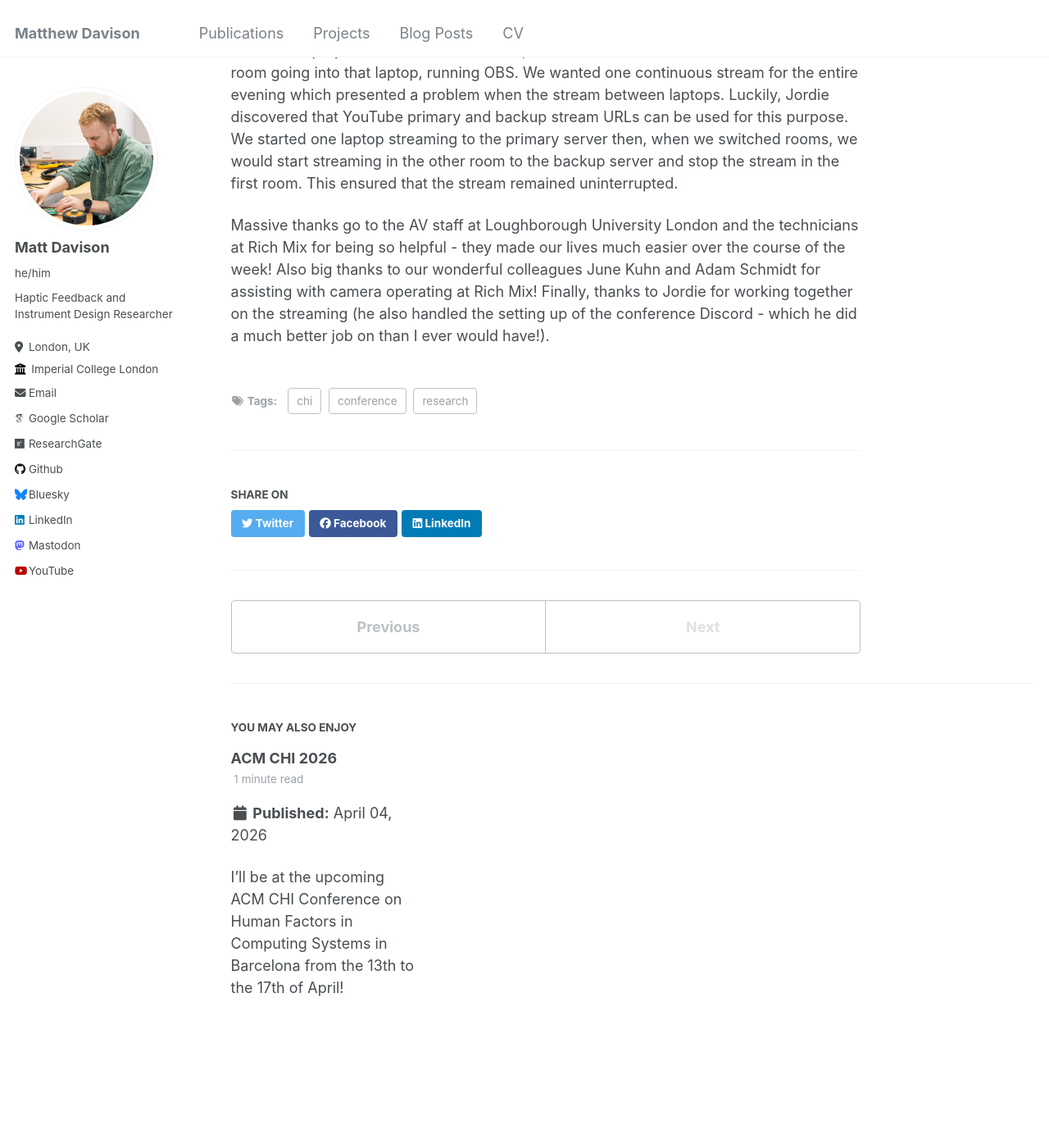
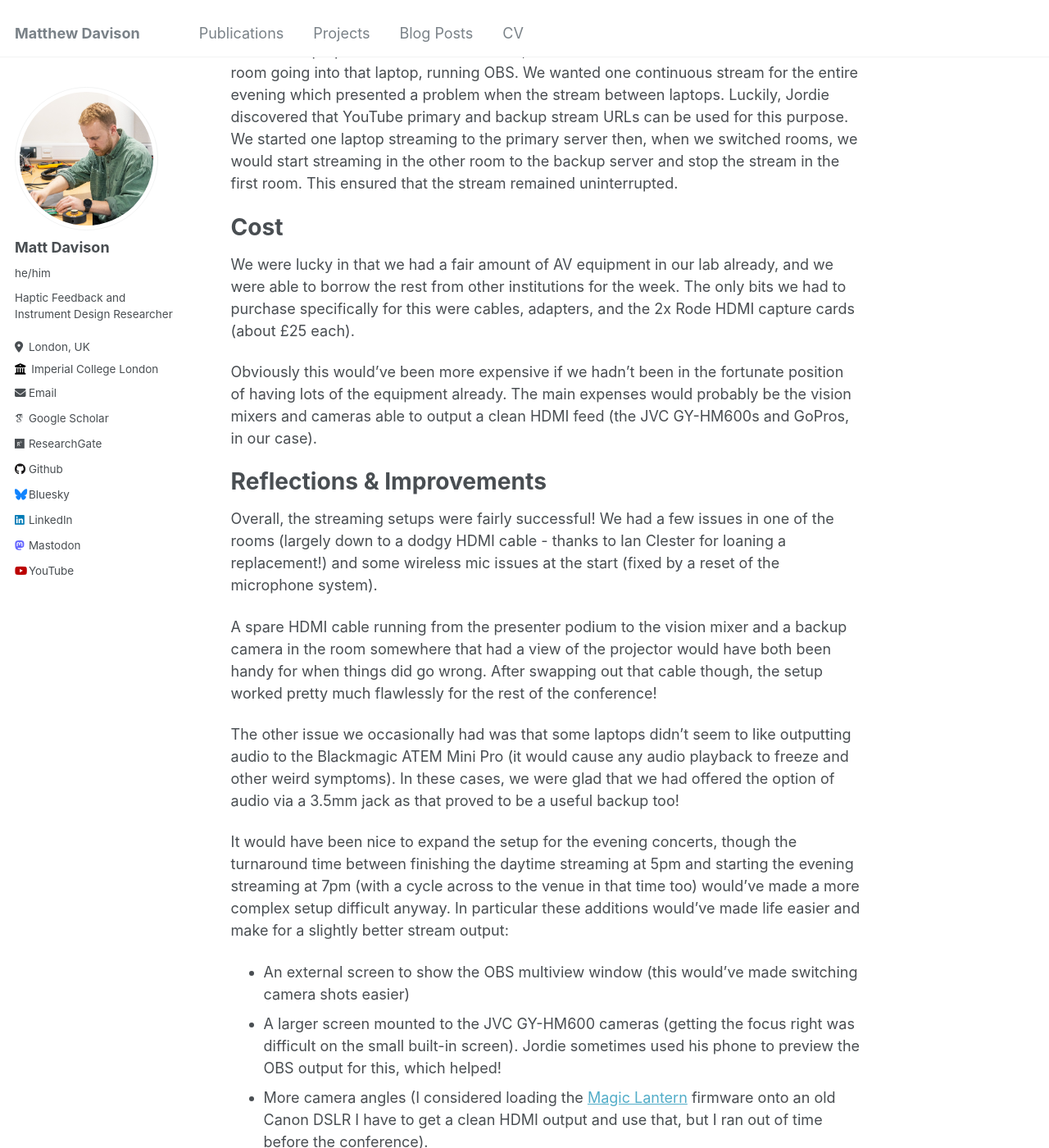
Before and after one commit to davisonaudio/davisonaudio.github.io, a Jekyll site: the page built from _posts/2026-06-29-NIME-streaming.md, in a window 1280 px wide and 1400 px high, scrolled down 3321 px. Shown: the whole window at 82% size. Built offline with Jekyll 4.4.1, drawn with Linux system fonts in a browser that asks for light colours; some web fonts are replaced; some of the changed text lies outside the part shown.

Commit message:
Update to streaming setup post

```diff
--- a/_posts/2026-06-29-NIME-streaming.md
+++ b/_posts/2026-06-29-NIME-streaming.md
@@ -63,5 +63,26 @@ Finally, though we didn't take the feed into the streaming computer, we gave the
 
 We had a laptop at the back of each room, with the various video and audio feeds for each room going into that laptop, running OBS. We wanted one continuous stream for the entire evening which presented a problem when the stream between laptops. Luckily, Jordie discovered that YouTube primary and backup stream URLs can be used for this purpose. We started one laptop streaming to the primary server then, when we switched rooms, we would start streaming in the other room to the backup server and stop the stream in the first room. This ensured that the stream remained uninterrupted.
 
+Cost
+======
+We were lucky in that we had a fair amount of AV equipment in our lab already, and we were able to borrow the rest from other institutions for the week. The only bits we had to purchase specifically for this were cables, adapters, and the 2x Rode HDMI capture cards (about £25 each).
 
+Obviously this would've been more expensive if we hadn't been in the fortunate position of having lots of the equipment already. The main expenses would probably be the vision mixers and cameras able to output a clean HDMI feed (the JVC GY-HM600s and GoPros, in our case).
+
+Reflections & Improvements
+======
+Overall, the streaming setups were fairly successful! We had a few issues in one of the rooms (largely down to a dodgy HDMI cable - thanks to Ian Clester for loaning a replacement!) and some wireless mic issues at the start (fixed by a reset of the microphone system).
+
+A spare HDMI cable running from the presenter podium to the vision mixer and a backup camera in the room somewhere that had a view of the projector would have both been handy for when things did go wrong. After swapping out that cable though, the setup worked pretty much flawlessly for the rest of the conference!
+
+The other issue we occasionally had was that some laptops didn't seem to like outputting audio to the Blackmagic ATEM Mini Pro (it would cause any audio playback to freeze and other weird symptoms). In these cases, we were glad that we had offered the option of audio via a 3.5mm jack as that proved to be a useful backup too!
+
+It would have been nice to expand the setup for the evening concerts, though the turnaround time between finishing the daytime streaming at 5pm and starting the evening streaming at 7pm (with a cycle across to the venue in that time too) would've made a more complex setup difficult anyway. In particular these additions would've made life easier and make for a slightly better stream output:
+
+- An external screen to show the OBS multiview window (this would've made switching camera shots easier)
+- A larger screen mounted to the JVC GY-HM600 cameras (getting the focus right was difficult on the small built-in screen). Jordie sometimes used his phone to preview the OBS output for this, which helped!
+- More camera angles (I considered loading the [Magic Lantern](https://www.magiclantern.fm/) firmware onto an old Canon DSLR I have to get a clean HDMI output and use that, but I ran out of time before the conference).
+
+A Quick Thanks
+======
 Massive thanks go to the AV staff at Loughborough University London and the technicians at Rich Mix for being so helpful - they made our lives much easier over the course of the week! Also big thanks to our wonderful colleagues June Kuhn and Adam Schmidt for assisting with camera operating at Rich Mix! Finally, thanks to Jordie for working together on the streaming (he also handled the setting up of the conference Discord - which he did a much better job on than I ever would have!).
```
